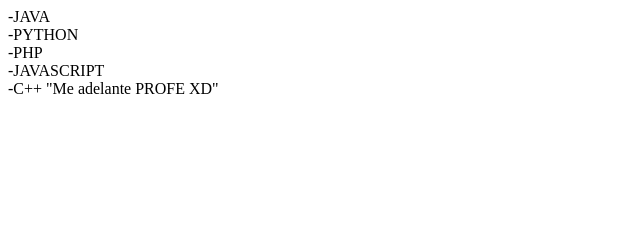
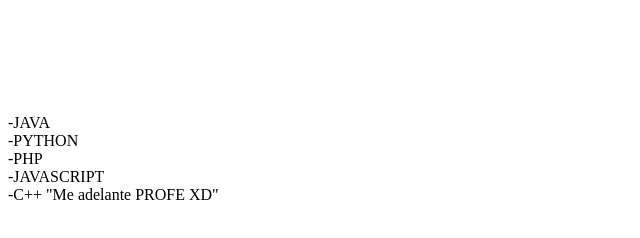
Before and after one commit to cangre98/frontend, a plain HTML site: page Ejercicios HTML/EjercicioHTML.html in a window 1280 px wide. Shown: the whole page, without its empty margins (0-640 px from the left). Drawn offline with Linux system fonts and the light colour scheme.

Commit message:
Ejercicio3

```diff
--- a/Ejercicios HTML/EjercicioHTML.html
+++ b/Ejercicios HTML/EjercicioHTML.html
@@ -1,5 +1,12 @@
 <html>
     <body>
+        <p>
+            <br>
+            <br>
+            <br>
+            <br>
+            <br>
+        </p>
         <p>-JAVA<br>
            -PYTHON<br>
            -PHP<br>
```
